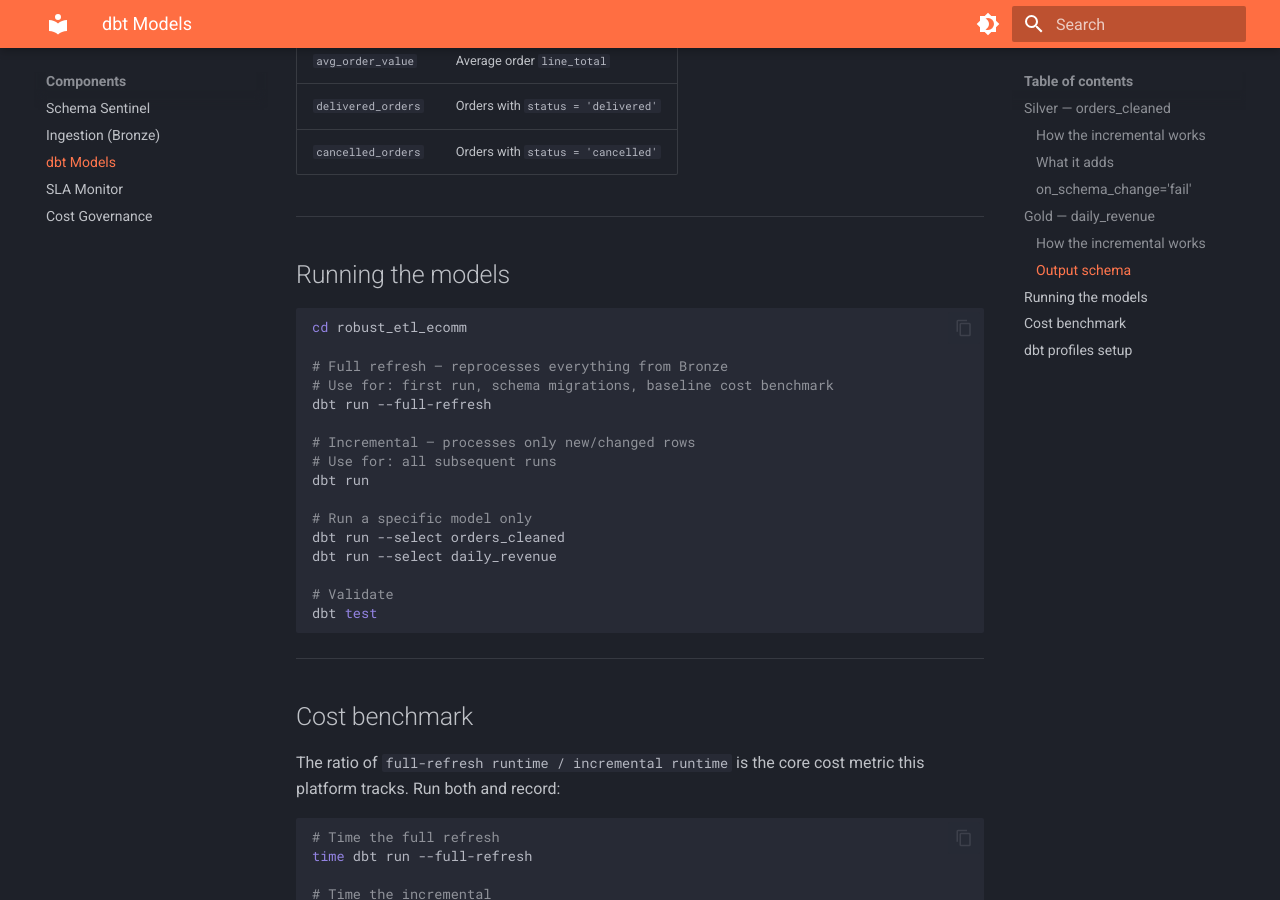
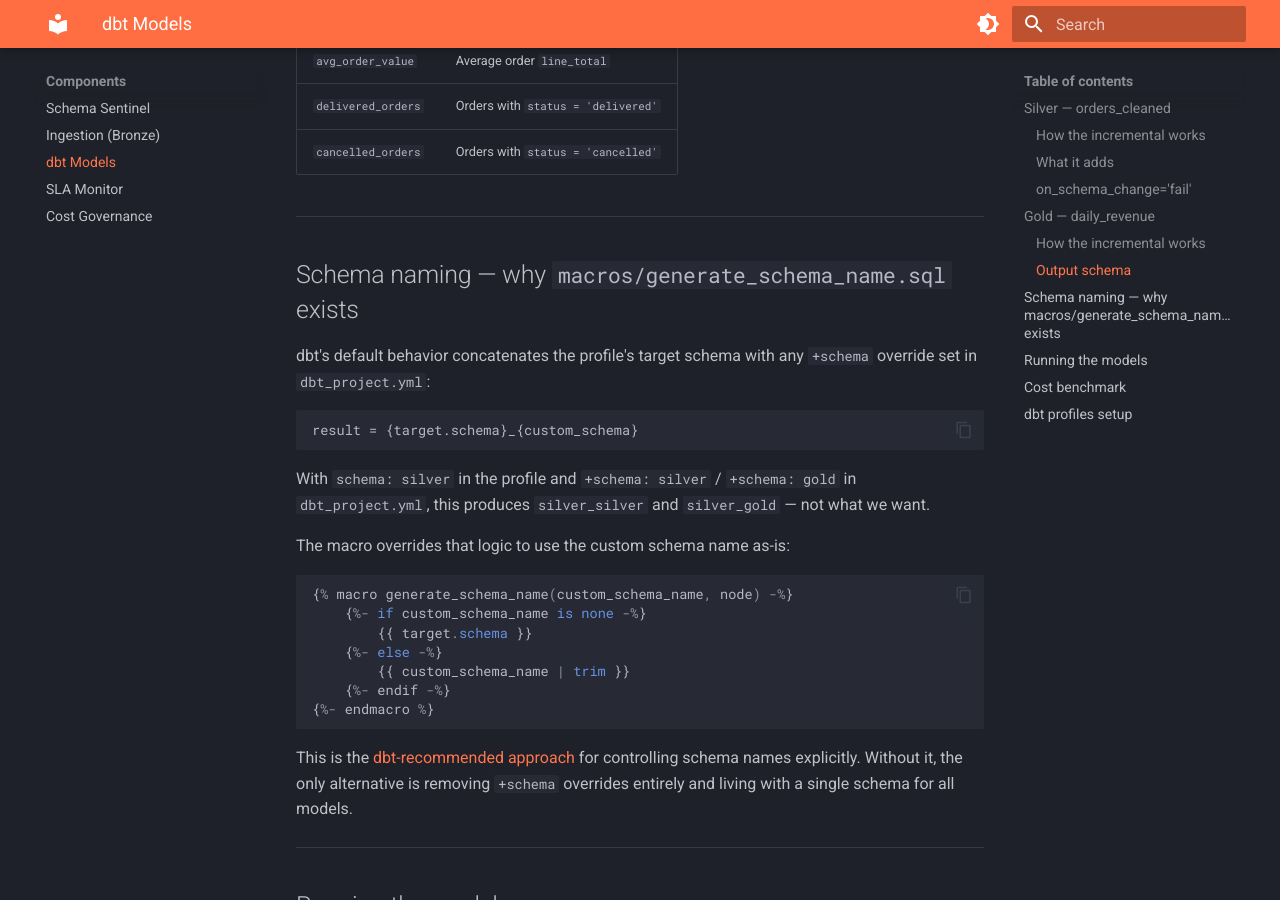
Before and after one commit to blxsheep/robust-databricks, an MkDocs documentation site: the page built from docs/components/dbt-models.md, in a window 1280 px wide and 900 px high, scrolled down 2498 px. Built offline with MkDocs 1.6.1 and Material for MkDocs 9.7.7, drawn with Linux system fonts in a browser that asks for light colours.

Commit message:
feat: handling dbt models

````diff
--- a/docs/components/dbt-models.md
+++ b/docs/components/dbt-models.md
@@ -99,6 +99,32 @@
 
 ---
 
+## Schema naming — why `macros/generate_schema_name.sql` exists
+
+dbt's default behavior concatenates the profile's target schema with any `+schema` override set in `dbt_project.yml`:
+
+```
+result = {target.schema}_{custom_schema}
+```
+
+With `schema: silver` in the profile and `+schema: silver` / `+schema: gold` in `dbt_project.yml`, this produces `silver_silver` and `silver_gold` — not what we want.
+
+The macro overrides that logic to use the custom schema name as-is:
+
+```sql
+{% macro generate_schema_name(custom_schema_name, node) -%}
+    {%- if custom_schema_name is none -%}
+        {{ target.schema }}
+    {%- else -%}
+        {{ custom_schema_name | trim }}
+    {%- endif -%}
+{%- endmacro %}
+```
+
+This is the [dbt-recommended approach](https://docs.getdbt.com/docs/build/custom-schemas#an-alternative-pattern-for-generating-schema-names) for controlling schema names explicitly. Without it, the only alternative is removing `+schema` overrides entirely and living with a single schema for all models.
+
+---
+
 ## Running the models
 
 ```bash
````
Also changed, not shown: 1 other file.
